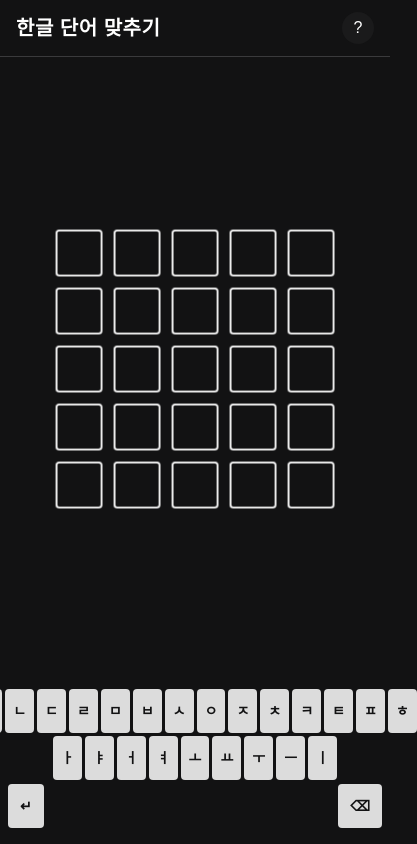
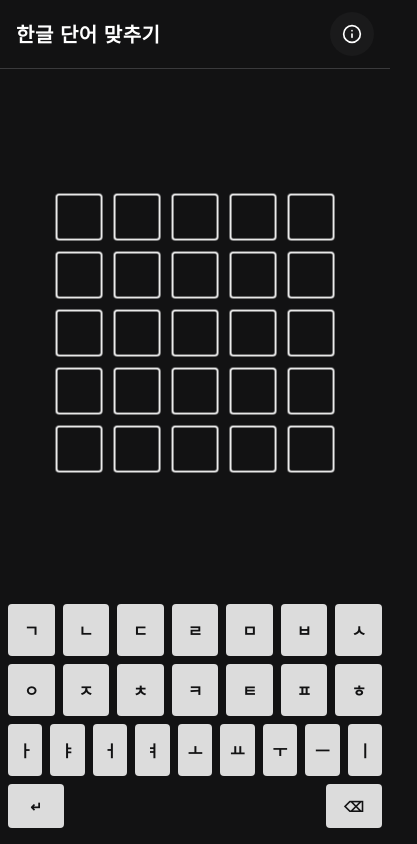
Before and after one commit to suapapa/hangul-wordle, a React (Vite) app: page / in a window 390 px wide. Shown: the whole page, 417 px wide, since content can reach past the window. Built offline with nearby package versions, Linux system fonts and the light colour scheme.

Commit message:
Enhance accessibility and mobile UI
- Add ARIA labels, roles, and Escape key support for modals
- Improve mobile layout with safe area insets and touch targets
- Add shake animation for invalid submissions
- Use Noto Sans KR for better typography
- Refactor dictionary import to static

```diff
--- a/index.html
+++ b/index.html
@@ -2,7 +2,7 @@
 <html lang="ko">
   <head>
     <meta charset="UTF-8" />
-    <meta name="viewport" content="width=device-width, initial-scale=1.0, maximum-scale=1.0, user-scalable=no" />
+    <meta name="viewport" content="width=device-width, initial-scale=1.0, viewport-fit=cover" />
     <meta name="theme-color" content="#121213" />
     <meta name="apple-mobile-web-app-capable" content="yes" />
     <meta name="apple-mobile-web-app-status-bar-style" content="black-translucent" />
--- a/src/components/Board.tsx
+++ b/src/components/Board.tsx
@@ -34,6 +34,7 @@ export function Board({ state }: BoardProps) {
           row={row}
           isCurrent={rowIndex === state.currentRow}
           isAnimating={state.animating && rowIndex < state.guesses.length}
+          isShaking={state.shaking && rowIndex === state.currentRow}
           animationDelays={state.animationDelays}
         />
       ))}
--- a/src/components/Header.tsx
+++ b/src/components/Header.tsx
@@ -3,18 +3,39 @@ interface HeaderProps {
   onInfoClick?: () => void;
 }
 
+function InfoIcon() {
+  return (
+    <svg
+      xmlns="http://www.w3.org/2000/svg"
+      viewBox="0 0 24 24"
+      fill="none"
+      stroke="currentColor"
+      strokeWidth="2"
+      strokeLinecap="round"
+      strokeLinejoin="round"
+      className="w-5 h-5"
+      aria-hidden="true"
+    >
+      <circle cx="12" cy="12" r="10" />
+      <path d="M12 16v-4" />
+      <path d="M12 8h.01" />
+    </svg>
+  );
+}
+
 export function Header({ title, onInfoClick }: HeaderProps) {
   return (
-    <header className="flex items-center justify-between px-4 py-3 border-b border-game-border bg-game-bg">
+    <header className="flex items-center justify-between px-4 py-3 pt-[max(0.75rem,env(safe-area-inset-top))] border-b border-game-border bg-game-bg">
       <h1 className="text-xl sm:text-2xl font-bold tracking-wide">
         {title}
       </h1>
       <button
+        type="button"
         onClick={onInfoClick}
-        className="w-8 h-8 flex items-center justify-center rounded-full bg-game-surface text-game-text hover:bg-game-border transition-colors"
-        aria-label="정보"
+        className="interactive-focus min-w-[44px] min-h-[44px] flex items-center justify-center rounded-full bg-game-surface text-game-text active:bg-game-border active:scale-95 transition-all duration-150"
+        aria-label="게임 방법 보기"
       >
-        ?
+        <InfoIcon />
       </button>
     </header>
   );
--- a/src/components/Keyboard.tsx
+++ b/src/components/Keyboard.tsx
@@ -10,16 +10,16 @@ interface KeyboardProps {
 }
 
 const keyboardLayout = [
-  [...KEYBOARD_CONSONANTS],
+  KEYBOARD_CONSONANTS.slice(0, 7),
+  KEYBOARD_CONSONANTS.slice(7),
   [...KEYBOARD_VOWELS],
 ];
 
 export function Keyboard({ onKeyPress, onDelete, onEnter, colors }: KeyboardProps) {
   return (
-    <div className="w-full max-w-lg mx-auto px-2 pb-4 pt-2">
-      {/* Keyboard rows */}
+    <div className="w-full max-w-lg mx-auto px-2 pt-2 pb-[max(1rem,env(safe-area-inset-bottom))]">
       {keyboardLayout.map((row, rowIndex) => (
-        <div key={rowIndex} className="flex justify-center gap-[3px] sm:gap-[4px] mb-[3px]">
+        <div key={rowIndex} className="flex w-full justify-center gap-2 mb-2">
           {row.map((key) => {
             const color = colors[key] || 'unknown';
             return (
@@ -27,6 +27,7 @@ export function Keyboard({ onKeyPress, onDelete, onEnter, colors }: KeyboardProp
                 key={key}
                 label={key}
                 color={color}
+                expand
                 onClick={() => onKeyPress(key)}
               />
             );
@@ -34,13 +35,13 @@ export function Keyboard({ onKeyPress, onDelete, onEnter, colors }: KeyboardProp
         </div>
       ))}
 
-      {/* Action row */}
-      <div className="flex justify-center gap-[3px] sm:gap-[4px] mt-1">
+      <div className="flex justify-center gap-2 mt-1">
         <KeyboardKey
           label="↵"
           color="unknown"
           onClick={onEnter}
           large
+          ariaLabel="제출"
         />
         <div className="flex-1" />
         <KeyboardKey
@@ -48,6 +49,7 @@ export function Keyboard({ onKeyPress, onDelete, onEnter, colors }: KeyboardProp
           color="unknown"
           onClick={onDelete}
           large
+          ariaLabel="지우기"
         />
       </div>
     </div>
--- a/src/components/KeyboardKey.tsx
+++ b/src/components/KeyboardKey.tsx
@@ -3,9 +3,11 @@ interface KeyboardKeyProps {
   color: string;
   onClick: () => void;
   large?: boolean;
+  expand?: boolean;
+  ariaLabel?: string;
 }
 
-export function KeyboardKey({ label, color, onClick, large = false }: KeyboardKeyProps) {
+export function KeyboardKey({ label, color, onClick, large = false, expand = false, ariaLabel }: KeyboardKeyProps) {
   let bgClass = 'bg-game-key';
   let textColor = 'text-game-bg';
 
@@ -27,15 +29,24 @@ export function KeyboardKey({ label, color, onClick, large = false }: KeyboardKe
       textColor = 'text-game-bg';
   }
 
+  const sizeClass = large
+    ? 'min-h-[44px] min-w-[56px] px-4 sm:px-5 py-3 sm:py-3.5 text-sm sm:text-base'
+    : expand
+      ? 'flex-1 min-w-0 min-h-[44px] sm:min-h-[48px] py-3.5 sm:py-4 text-base sm:text-lg'
+      : 'px-2 sm:px-3 py-3 sm:py-3.5 text-sm sm:text-base';
+
   return (
     <button
+      type="button"
       onClick={onClick}
+      aria-label={ariaLabel}
       className={`
-        ${large ? 'px-3 sm:px-4' : 'px-2 sm:px-3'} py-3 sm:py-3.5
-        rounded font-semibold text-sm sm:text-base
+        interactive-focus
+        ${sizeClass}
+        rounded font-semibold
         transition-all duration-150
         ${bgClass} ${textColor}
-        active:scale-95
+        active:scale-95 active:brightness-90
         select-none
       `}
     >
--- a/src/components/Modal.tsx
+++ b/src/components/Modal.tsx
@@ -1,4 +1,4 @@
-import type { ReactNode } from 'react';
+import { useEffect, useId, type ReactNode } from 'react';
 
 interface ModalProps {
   isOpen: boolean;
@@ -6,34 +6,66 @@ interface ModalProps {
   message: ReactNode;
   buttonText: string;
   onButtonClick: () => void;
+  onDismiss?: () => void;
   variant?: 'win' | 'lose' | 'info';
 }
 
-export function Modal({ isOpen, title, message, buttonText, onButtonClick, variant = 'info' }: ModalProps) {
+export function Modal({
+  isOpen,
+  title,
+  message,
+  buttonText,
+  onButtonClick,
+  onDismiss,
+  variant = 'info',
+}: ModalProps) {
+  const titleId = useId();
+
+  useEffect(() => {
+    if (!isOpen || !onDismiss) return;
+
+    function handleKeyDown(e: KeyboardEvent) {
+      if (e.key === 'Escape') {
+        onDismiss?.();
+      }
+    }
+
+    window.addEventListener('keydown', handleKeyDown);
+    return () => window.removeEventListener('keydown', handleKeyDown);
+  }, [isOpen, onDismiss]);
+
   if (!isOpen) return null;
 
   let titleColor = 'text-game-text';
-  let bgColor = 'bg-game-bg';
-
   if (variant === 'win') {
     titleColor = 'text-game-accent';
-    bgColor = 'bg-game-correct';
   } else if (variant === 'lose') {
     titleColor = 'text-game-muted';
   }
 
   return (
-    <div className="fixed inset-0 z-50 flex items-center justify-center bg-game-overlay p-4">
-      <div className={`${bgColor} rounded-xl p-6 sm:p-8 max-w-sm w-full shadow-2xl border border-game-border`}>
-        <h2 className={`text-2xl sm:text-3xl font-bold mb-3 ${titleColor} text-center`}>
+    <div
+      className="fixed inset-0 z-50 flex items-center justify-center bg-game-overlay p-4"
+      onClick={onDismiss}
+      role="presentation"
+    >
+      <div
+        role="dialog"
+        aria-modal="true"
+        aria-labelledby={titleId}
+        className="bg-game-surface rounded-xl p-6 sm:p-8 max-w-sm w-full shadow-2xl border border-game-border"
+        onClick={(e) => e.stopPropagation()}
+      >
+        <h2 id={titleId} className={`text-2xl sm:text-3xl font-bold mb-3 ${titleColor} text-center`}>
           {title}
         </h2>
         <div className="text-game-text text-left mb-6 text-base sm:text-lg leading-relaxed">
           {message}
         </div>
         <button
+          type="button"
           onClick={onButtonClick}
-          className="w-full py-3 rounded-lg bg-game-correct text-white font-bold text-lg hover:bg-opacity-90 transition-colors"
+          className="interactive-focus w-full min-h-[44px] py-3 rounded-lg bg-game-correct text-white font-bold text-lg active:brightness-90 transition-all duration-150"
         >
           {buttonText}
         </button>
--- a/src/components/Row.tsx
+++ b/src/components/Row.tsx
@@ -5,15 +5,15 @@ interface RowProps {
   row: GuessRow;
   isCurrent: boolean;
   isAnimating: boolean;
+  isShaking: boolean;
   animationDelays: number[];
 }
 
-export function Row({ row, isCurrent, isAnimating, animationDelays }: RowProps) {
-  // Determine animation flag for each cell
+export function Row({ row, isCurrent, isAnimating, isShaking, animationDelays }: RowProps) {
   const shouldAnimate = isCurrent ? false : isAnimating || row.results.some(r => r !== undefined);
 
   return (
-    <div className="flex gap-[6px] sm:gap-[7px] justify-center">
+    <div className={`flex gap-[6px] sm:gap-[7px] justify-center ${isShaking ? 'animate-shake' : ''}`}>
       {row.slots.map((slot, index) => {
         const evaluation = row.results[index] as Evaluation | undefined;
         const value = slot || (isCurrent ? '' : '');
--- a/src/game/types.ts
+++ b/src/game/types.ts
@@ -29,6 +29,8 @@ export interface GameState {
   status: GameStatus;
   /** Whether a flip animation is active */
   animating: boolean;
+  /** Whether the current row is shaking (invalid/incomplete submit) */
+  shaking: boolean;
   /** Animation delays for staggered flip effect */
   animationDelays: number[];
   /** Last used key (for keyboard highlighting) */
--- a/src/styles/globals.css
+++ b/src/styles/globals.css
@@ -1,3 +1,4 @@
+@import url('https://fonts.googleapis.com/css2?family=Noto+Sans+KR:wght@400;500;700&display=swap');
 @import "tailwindcss";
 
 /* Custom variables & animations for Hangul Wordle */
@@ -16,7 +17,7 @@
   --color-game-key-active: #818384;
   --color-game-overlay: rgba(0, 0, 0, 0.75);
 
-  --font-display: 'Apple SD Gothic Neo', 'Noto Sans KR', sans-serif;
+  --font-display: 'Noto Sans KR', 'Apple SD Gothic Neo', sans-serif;
 
   --animate-flip: flip 0.5s ease-in-out forwards;
   --animate-bounce-cell: bounceCell 0.5s ease-in-out forwards;
@@ -71,9 +72,14 @@ body {
   touch-action: manipulation;
 }
 
-/* Prevent zoom on double tap */
-@media (pointer: coarse) {
-  * {
-    touch-action: manipulation;
+@media (prefers-reduced-motion: reduce) {
+  *, *::before, *::after {
+    animation-duration: 0.01ms !important;
+    animation-iteration-count: 1 !important;
+    transition-duration: 0.01ms !important;
   }
 }
+
+.interactive-focus {
+  @apply cursor-pointer focus-visible:outline-none focus-visible:ring-2 focus-visible:ring-game-accent focus-visible:ring-offset-2 focus-visible:ring-offset-game-bg;
+}
```
Also changed, not shown: src/App.tsx (+6 -5 lines), src/hooks/useGame.ts (+28 -10 lines), 1 other file (tests, documents, lock files or other folders).
